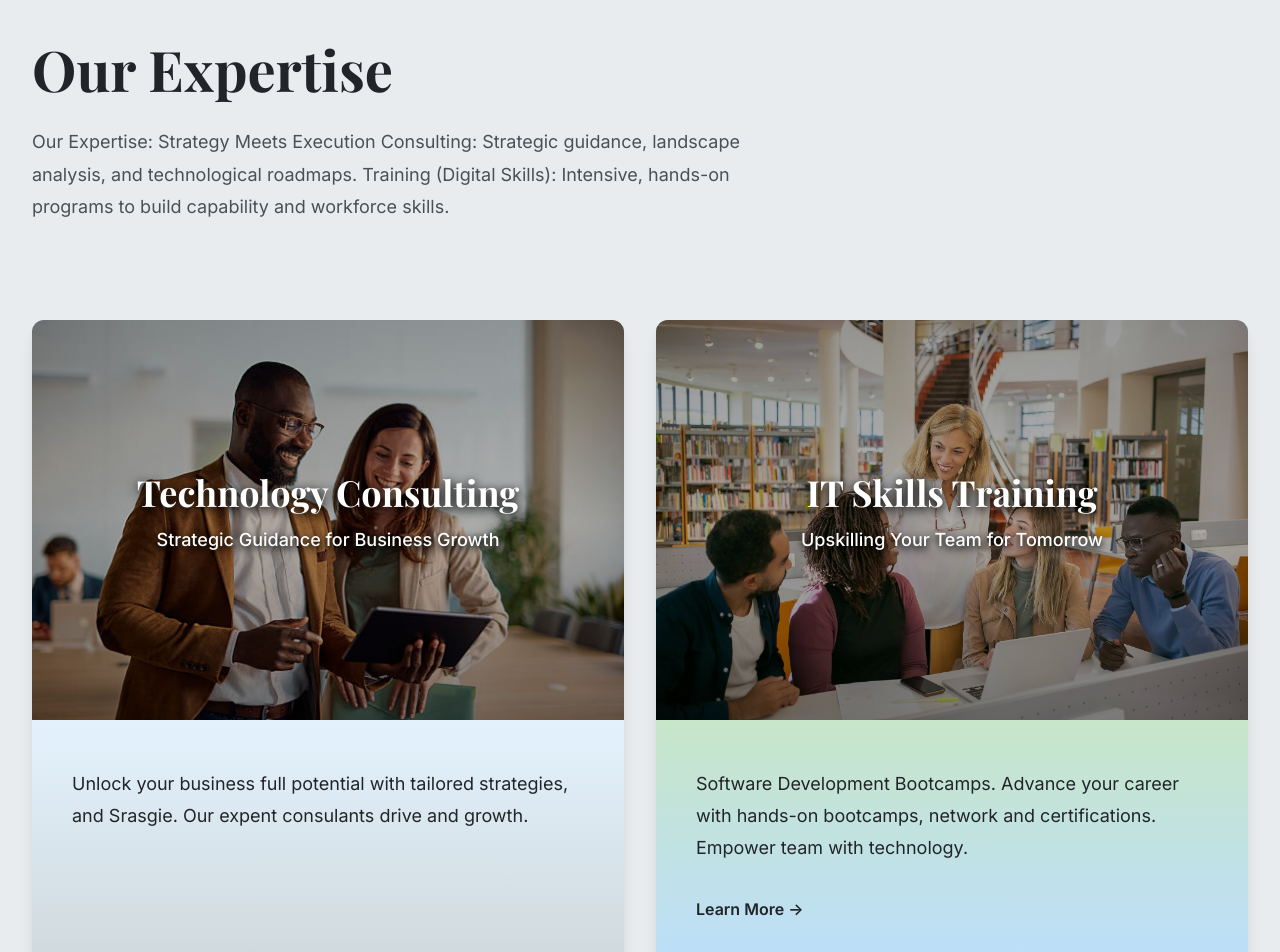
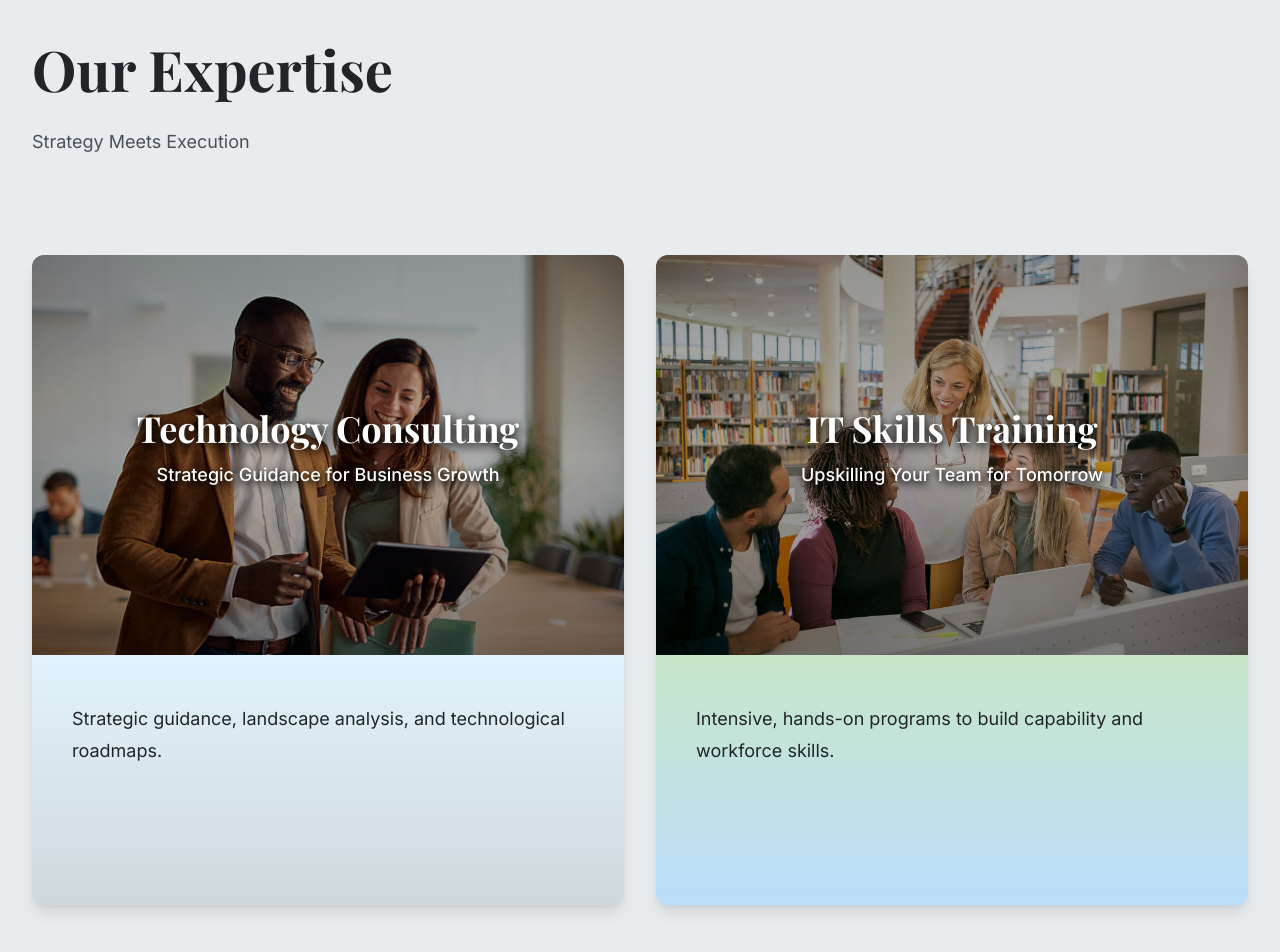
Before and after one commit to harteyhitman/myrtle-solution, a Next.js app: page /navbar/ourexpertise in a window 1280 px wide. Shown: the part 180-1132 px from the top of the page. Built offline with nearby package versions, Linux system fonts and the light colour scheme.

Commit message:
new fixes

```diff
--- a/src/app/navbar/aboutus/page.tsx
+++ b/src/app/navbar/aboutus/page.tsx
@@ -16,7 +16,7 @@ export default function About() {
             <div className={styles.header}>
               <h1 className={styles.title}>About Us</h1>
               <p className={styles.intro}>
-                Strategic Growth, Global Ambition. Dedicated IT consulting firm headquartered in Canada.
+                Strategic Growth, Global Ambition. Dedicated IT consulting firm, headquartered in Canada.
               </p>
             </div>
           </ScrollAnimation>
--- a/src/app/navbar/ourexpertise/page.tsx
+++ b/src/app/navbar/ourexpertise/page.tsx
@@ -18,10 +18,7 @@ export default function OurExpertise() {
             <div className={styles.header}>
               <h1 className={styles.title}>Our Expertise</h1>
               <p className={styles.intro}>
-                Our Expertise: Strategy Meets Execution Consulting: Strategic
-                guidance, landscape analysis, and technological roadmaps. Training
-                (Digital Skills): Intensive, hands-on programs to build capability
-                and workforce skills.
+              Strategy Meets Execution
               </p>
             </div>
           </ScrollAnimation>
@@ -50,8 +47,7 @@ export default function OurExpertise() {
               </div>
               <div className={styles.content}>
                 <p className={styles.description}>
-                  Unlock your business full potential with tailored strategies,
-                  and Srasgie. Our expent consulants drive and growth.
+                Strategic guidance, landscape analysis, and technological roadmaps.
                 </p>
                 {/* <Link href="/navbar/consultation" className={styles.ctaButton}>
 
@@ -82,13 +78,11 @@ export default function OurExpertise() {
               </div>
               <div className={styles.content}>
                 <p className={styles.description}>
-                  Software Development Bootcamps. Advance your career with
-                  hands-on bootcamps, network and certifications. Empower team
-                  with technology.
+                Intensive, hands-on programs to build capability and workforce skills.
                 </p>
-                <Link href="/navbar/oursolutions" className={styles.ctaButton}>
+                {/* <Link href="/navbar/oursolutions" className={styles.ctaButton}>
                 Learn More →
-                </Link>
+                </Link> */}
               </div>
               </div>
             </ScrollAnimation>
--- a/src/app/navbar/ourpartners/page.tsx
+++ b/src/app/navbar/ourpartners/page.tsx
@@ -16,7 +16,7 @@ import Footer from "@/src/components/Footer/Footer";
 export default function OurPartners() {
   const partners = [
     {
-      name: "Igechi Worly",
+      name: "Igechi Worlu",
       title: "Chief Executive Officer, Myrtle Solutions, Canada",
       image: IgechiWorly
     },
@@ -127,7 +127,7 @@ export default function OurPartners() {
                   </div>
                   <div className={styles.projectDescriptionIndicator}>
                     <span className={styles.arrow}>↓</span>
-                    <span className={styles.indicatorText}>Its write up</span>
+                    {/* <span className={styles.indicatorText}>Its write up</span> */}
                   </div>
                   <div className={styles.projectContent}>
                     <p className={styles.projectDescription}>{project.description}</p>
--- a/src/components/CeoNote/CeoNote.tsx
+++ b/src/components/CeoNote/CeoNote.tsx
@@ -24,14 +24,14 @@ export default function CeoNote() {
           <h2 className={styles.title}>A Message from Our CEO.</h2>
 
           <p className={styles.text}>
-         At Myrtle Solutions, our goal is to bridge the gap for our stakeholders through technology
+         At Myrtle Solutions, our goal is to bridge the gap for our stakeholders, by leveraging technology
          driven solution development for everyday challenges. Our expertise is your strategic advantage,
          driving innovation and resilience for businesses across Canada and globally
           </p>
 
           <p className={styles.text}>
          With our dedicated team at the heart of everything we do, we continue to create solutions that empower people and strengthen communities.
-         We’re committed to shaping technology that supports real human needs, fosters responsible innovation, and delivers meaningful value wherever our impact is felt.
+         We are committed to shaping technology that supports real human needs, fosters responsible innovation, and delivers meaningful value wherever our impact is felt.
           </p>
 
         </div>
--- a/src/components/OurImpacts/OurImpacts.tsx
+++ b/src/components/OurImpacts/OurImpacts.tsx
@@ -27,7 +27,7 @@ export default function OurImpacts() {
 
             <div>
               <strong>Global Reach</strong>
-              <span>Serving diverse clients across 30+ countries worldwide, with localized expertise and global perspective.</span>
+              <span>Serving diverse clients across 10 countries worldwide, with localized expertise and global perspective.</span>
             </div>
           </div>
         </div>
--- a/src/components/SmartSolutions/SmartSolutions.tsx
+++ b/src/components/SmartSolutions/SmartSolutions.tsx
@@ -17,7 +17,7 @@ export default function SmartSolutions() {
     },
     {
       title: "Sustainable",
-      description: "Long-term solutions that minimize environmental impact while maximizing value creation and operational efficiency.",
+      description: "Long-term solutions that minimize environmental impact, while maximizing value creation and operational efficiency.",
       icon: "S"
     }
   ];
```
Also changed, not shown: src/components/OurStory/OurStory.tsx (+4 -4 lines).
